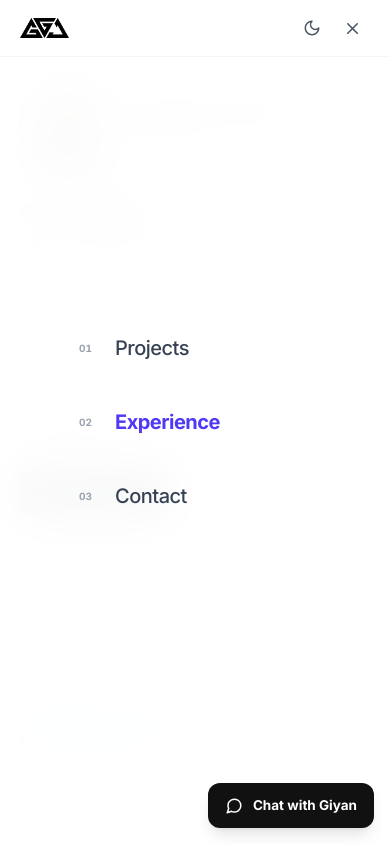
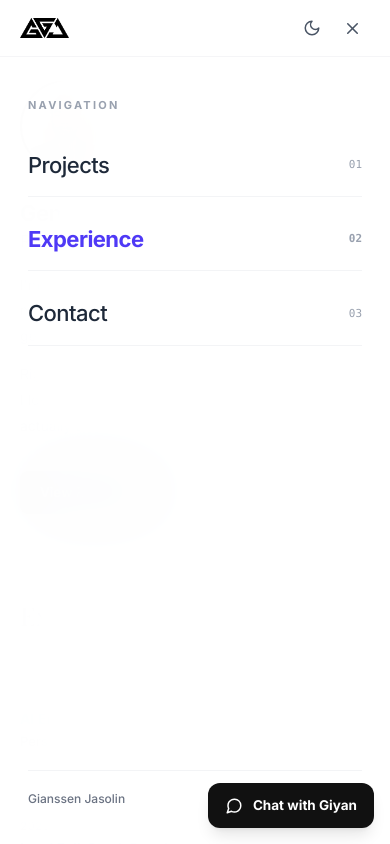
Before and after one commit to GIANSSEN/akosigiyan, a React (Vite) app: page / in a window 390 px wide. Both pictures are taken after a click on the button 352 px from the left and 28 px from the top of the page. Shown: the top 844 px of the page. Built offline with nearby package versions, Linux system fonts and the light colour scheme; a web font is replaced by a local one.

Commit message:
fix(navbar): refine mobile menu layout, typography, and responsive spacing

```diff
--- a/src/components/layout/Navbar.jsx
+++ b/src/components/layout/Navbar.jsx
@@ -1,9 +1,9 @@
 import { useEffect, useState, useCallback } from 'react';
 import { AnimatePresence, motion, useReducedMotion } from 'framer-motion';
-import { Sun, Moon, Menu, X } from 'lucide-react';
+import { Sun, Moon, Menu, X, Github, Linkedin, Mail } from 'lucide-react';
 import { useTheme } from '@/context/ThemeContext';
 
-/* 3 menu items only as requested */
+/* 3 menu items as requested */
 const links = [
     { label: 'Projects',    href: '#projects' },
     { label: 'Experience',  href: '#experience' },
@@ -111,7 +111,7 @@ export default function Navbar() {
                         {/* Divider */}
                         <span className="w-px h-4 bg-gray-200 dark:bg-white/10 mx-2 shrink-0" />
 
-                        {/* ── Theme toggle — Clean Icon Only (No Circle/Border) ── */}
+                        {/* ── Theme toggle — Clean Icon Only ── */}
                         <button
                             onClick={toggleTheme}
                             aria-label={isDark ? 'Switch to light mode' : 'Switch to dark mode'}
@@ -135,7 +135,7 @@ export default function Navbar() {
 
                     {/* ── Mobile controls ── */}
                     <div className="flex sm:hidden items-center gap-1.5">
-                        {/* Mobile Theme Toggle — Clean Icon Only */}
+                        {/* Mobile Theme Toggle */}
                         <button
                             onClick={toggleTheme}
                             aria-label={isDark ? 'Switch to light mode' : 'Switch to dark mode'}
@@ -184,28 +184,32 @@ export default function Navbar() {
             <AnimatePresence>
                 {mobileOpen && (
                     <motion.div
-                        className="fixed inset-0 z-40 sm:hidden"
+                        className="fixed inset-0 z-40 sm:hidden flex flex-col justify-between"
                         initial={{ opacity: 0 }}
                         animate={{ opacity: 1 }}
                         exit={{ opacity: 0 }}
-                        transition={{ duration: 0.18 }}
+                        transition={{ duration: 0.2 }}
                     >
                         {/* Backdrop */}
                         <div
-                            className="absolute inset-0 bg-white/96 dark:bg-[#0a0a0a]/96 backdrop-blur-xl"
+                            className="absolute inset-0 bg-white/98 dark:bg-[#0a0a0a]/98 backdrop-blur-2xl"
                             onClick={() => setMobileOpen(false)}
                         />
 
-                        {/* Menu items */}
+                        {/* Menu Navigation items */}
                         <motion.nav
-                            className="relative flex flex-col items-center justify-center h-full gap-2 px-8"
-                            initial={{ opacity: 0, y: 16 }}
+                            className="relative flex flex-col pt-24 px-7 gap-3 z-10"
+                            initial={{ opacity: 0, y: -10 }}
                             animate={{ opacity: 1, y: 0 }}
-                            exit={{ opacity: 0, y: 16 }}
-                            transition={{ duration: 0.22, ease: [0.22, 1, 0.36, 1] }}
+                            exit={{ opacity: 0, y: -10 }}
+                            transition={{ duration: 0.25, ease: [0.22, 1, 0.36, 1] }}
                             role="navigation"
                             aria-label="Mobile navigation"
                         >
+                            <span className="text-[11px] font-bold uppercase tracking-[0.2em] text-gray-400 dark:text-gray-500 mb-2">
+                                Navigation
+                            </span>
+
                             {links.map((l, i) => {
                                 const isCurrent = activeSection === l.href.slice(1);
                                 return (
@@ -213,23 +217,65 @@ export default function Navbar() {
                                         key={l.href}
                                         href={l.href}
                                         onClick={e => handleClick(e, l.href)}
-                                        className={`flex items-center gap-4 px-6 py-4 w-full max-w-[280px] no-underline rounded-2xl outline-none focus:outline-none transition-all duration-150 ${
+                                        className={`flex items-baseline justify-between py-3 border-b border-gray-100 dark:border-white/[0.06] no-underline outline-none focus:outline-none transition-all duration-150 ${
                                             isCurrent
                                                 ? 'text-indigo-600 dark:text-indigo-400 font-bold'
-                                                : 'text-gray-700 dark:text-gray-200 font-medium hover:font-bold hover:text-gray-900 dark:hover:text-white'
+                                                : 'text-gray-800 dark:text-gray-100 font-medium hover:text-indigo-600 dark:hover:text-indigo-400'
                                         }`}
-                                        initial={{ opacity: 0, x: -16 }}
+                                        initial={{ opacity: 0, x: -12 }}
                                         animate={{ opacity: 1, x: 0 }}
                                         transition={{ delay: i * 0.05, ease: [0.22, 1, 0.36, 1] }}
                                     >
-                                        <span className="text-[10px] font-bold tabular-nums text-gray-400 dark:text-gray-500 w-5 shrink-0">
-                                            {String(i + 1).padStart(2, '0')}
+                                        <span className="text-[22px] tracking-tight">{l.label}</span>
+                                        <span className="text-[11px] font-mono text-gray-400 dark:text-gray-500">
+                                            0{i + 1}
                                         </span>
-                                        <span className="text-[20px] tracking-tight">{l.label}</span>
                                     </motion.a>
                                 );
                             })}
                         </motion.nav>
+
+                        {/* Mobile Footer / Social Quick Links */}
+                        <motion.div
+                            className="relative px-7 pb-8 z-10 flex flex-col gap-4"
+                            initial={{ opacity: 0 }}
+                            animate={{ opacity: 1 }}
+                            exit={{ opacity: 0 }}
+                            transition={{ delay: 0.15, duration: 0.2 }}
+                        >
+                            <div className="flex items-center justify-between pt-4 border-t border-gray-100 dark:border-white/[0.06]">
+                                <span className="text-[12px] text-gray-500 dark:text-gray-400 font-medium">
+                                    Gianssen Jasolin
+                                </span>
+                                <div className="flex items-center gap-4">
+                                    <a
+                                        href="https://github.com/Gianssen"
+                                        target="_blank"
+                                        rel="noopener noreferrer"
+                                        className="text-gray-500 dark:text-gray-400 hover:text-gray-900 dark:hover:text-white transition-colors"
+                                        aria-label="GitHub"
+                                    >
+                                        <Github size={18} />
+                                    </a>
+                                    <a
+                                        href="https://www.linkedin.com/in/gianssen-jasolin/"
+                                        target="_blank"
+                                        rel="noopener noreferrer"
+                                        className="text-gray-500 dark:text-gray-400 hover:text-gray-900 dark:hover:text-white transition-colors"
+                                        aria-label="LinkedIn"
+                                    >
+                                        <Linkedin size={18} />
+                                    </a>
+                                    <a
+                                        href="mailto:gjasolin@gmail.com"
+                                        className="text-gray-500 dark:text-gray-400 hover:text-gray-900 dark:hover:text-white transition-colors"
+                                        aria-label="Email"
+                                    >
+                                        <Mail size={18} />
+                                    </a>
+                                </div>
+                            </div>
+                        </motion.div>
                     </motion.div>
                 )}
             </AnimatePresence>
```
